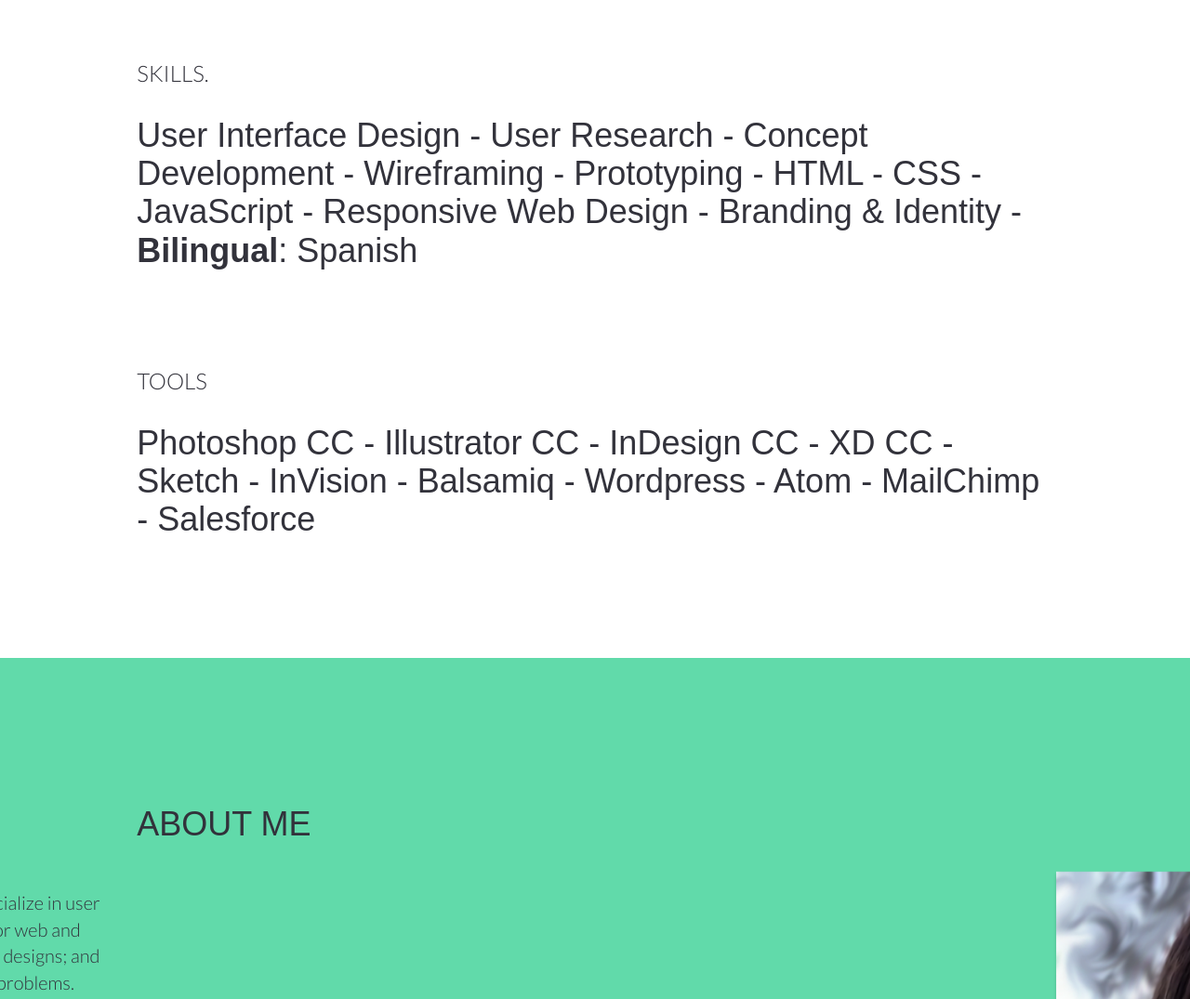
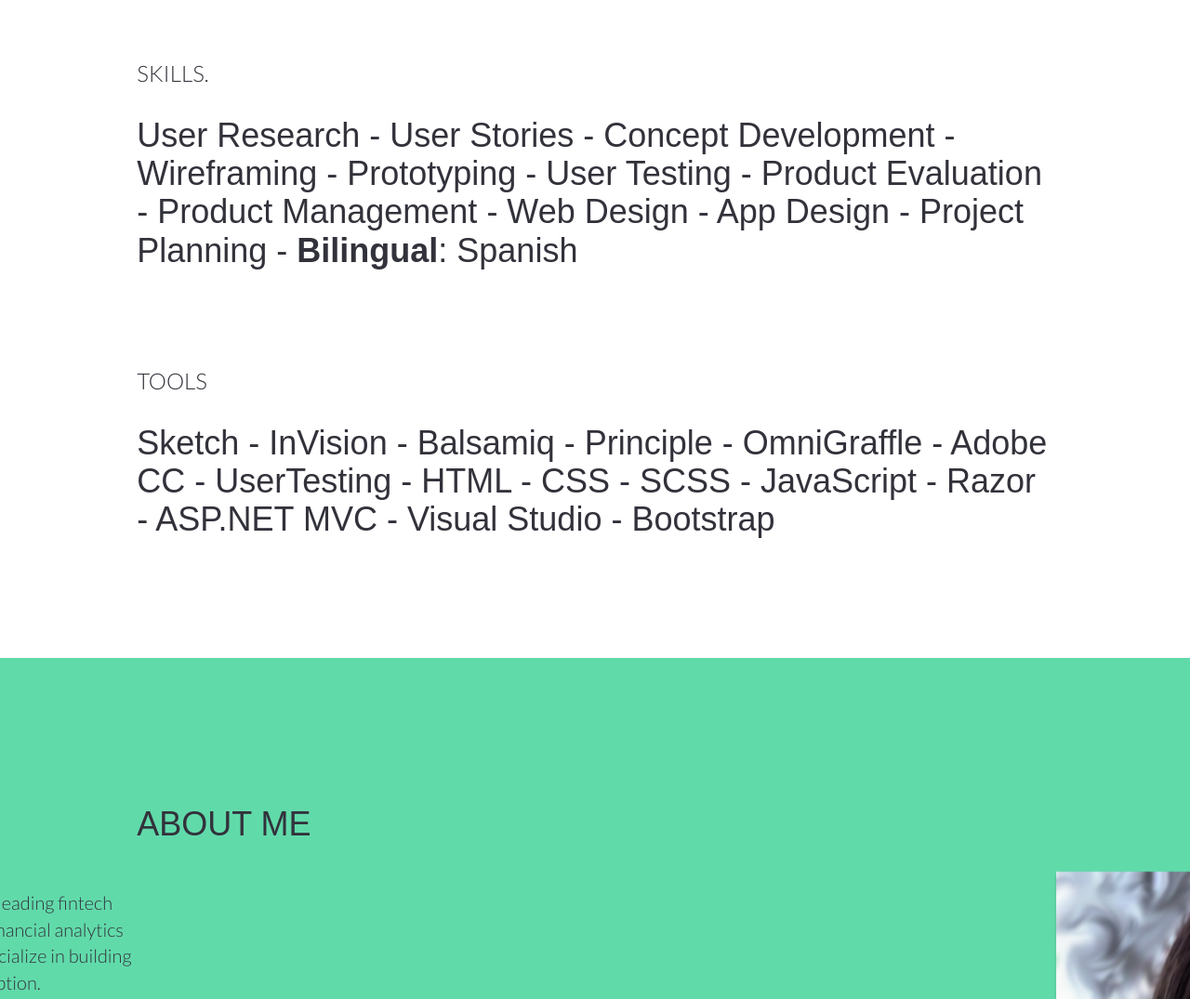
Before and after one commit to aleciadawn/aleciadawn.github.io, a plain HTML site: page index.html in a window 1280 px wide. Shown: the part 2200-3275 px from the top of the page at 93% size. Drawn offline with nearby package versions, Linux system fonts and the light colour scheme; files that its build step writes are made by us from their sources.

Commit message:
Update About Me

```diff
--- a/index.html
+++ b/index.html
@@ -69,31 +69,14 @@
   <section class="skills-tools" class="panel three">
         <div class="point-title" data-aos="fade-up"><h4>SKILLS.</h4>
         <h2>
-          User Interface Design -
-          User Research -
-          Concept Development -
-          Wireframing -
-          Prototyping -
-          HTML - CSS - JavaScript -
-          Responsive Web Design -
-          Branding & Identity -
+          User Research - User Stories - Concept Development - Wireframing - Prototyping - User Testing - Product Evaluation - Product Management - Web Design - App Design - Project Planning -
           <b>Bilingual</b>: Spanish
         </h2>
         </div>
 <br></br>
           <h4 class="point-title">TOOLS</h4>
           <h2>
-            Photoshop CC -
-            Illustrator CC -
-            InDesign CC -
-            XD CC -
-            Sketch -
-            InVision -
-            Balsamiq -
-            Wordpress -
-            Atom -
-            MailChimp -
-            Salesforce
+            Sketch - InVision - Balsamiq - Principle - OmniGraffle - Adobe CC - UserTesting - HTML - CSS - SCSS - JavaScript - Razor - ASP.NET MVC - Visual Studio - Bootstrap
           </h2>
         </div>
         <div class="clear"></div>
@@ -106,22 +89,20 @@
   <div class= "point column half">
       <div id="about-me-container">
           <p>
-            My name is Alecia McMahon and I specialize in user experience and user interface design for web and mobile. I love creating simple, beautiful designs; and more than anything else, I love solving problems.
-          </p>
+            I'm the Lead Designer at Dealer360, a leading fintech company building compensation and financial analytics tools for the automotive industry. I specialize in building UX solutions for complex data consumption.</p>
           <p>
-            I started my career working in youth development as a Peace Corps Volunteer in Paraguay, South America. After my two year service, I moved to New York for a job at a non-profit organization working with immigrant professionals. I have always been fascinated with the human experience and how we move and interact with the world around us. However, it was taking on extra projects that led me to realize the opportunity, impact - and quite frankly fun - that comes with meshing humans interaction, design, and technology.
-          </p>
+            I love creating simple, beautiful designs; and more than anything else, I love solving problems.</p>
           <p>
             I began my career transition taking on graphic design work for my non-profit and proceeded to design their email marketing and social media campaigns. After success in my design and marketing work, I moved on to assist with a website redesign project for Upwardly Global. After finding a true passion in working on these projects I opted to dive all in and I enrolled in a full-time design program with Bloc.io.
           </p>
           <p>
-            Since enrolling in the program, I have had the opportunity to work with a number of Senior UX Designers, Product Designers, and Developers. Each playing a unique and vital role in the progress of my development as a designer. Additionally, I have designed responsive sites for a variety of clients, along with sites and mobile apps for the design program within Bloc.
-          </p>
+            My passion for digital product design stems from my fascination with the human experience and how we interact with the world around us. I believe the integration of utility and beauty found in quality design allows us to continue to elevate our constant interaction with our digital world. I strive to elevate our reality with every experience I design. </p>
           <p>
-            With my eclectic professional background comes unique experience and understanding that has proved advantageous as I design for different clients. Throughout my career, I have led teams, redesigned programs, managed projects, handled PR and marketing communications, presented projects, and had the pleasure of working in a wide variety of settings.
-          </p>
-          <p>
-            If you are looking for a designer - or just want to meet up for coffee - drop me a line. Don't be shy!
+            In addition to my love for design, I have found a surprising passion for programming in my off time, and am in the process of building a working knowledge of C# and SQL. </p>
+
+            <p>In another life, I spent two years as a Peace Corps volunteer in Paraguay where I managed national initiatives in youth leadership and gender equality. Following my service, I moved to New York to run the volunteer and corporate partnership programs at a non-profit working with immigrant professionals. </p>
+        <p>I’m also an unofficial yogi, aspiring runner, bourbon enthusiast, and collector of plants. </p>
+        <p>If you are looking for a designer - or just want to meet up for coffee - drop me a line. Don't be shy!
           </p>
       </div>
   </div>
```
